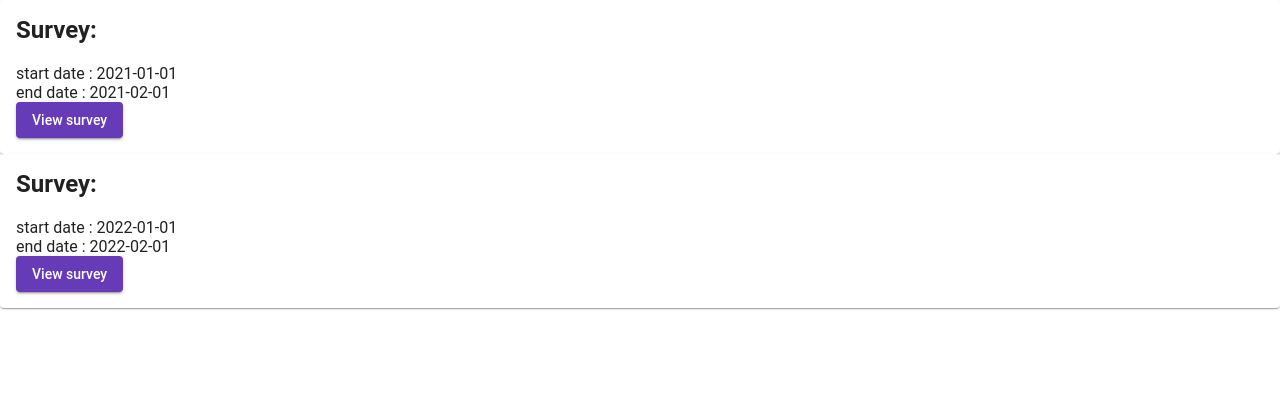
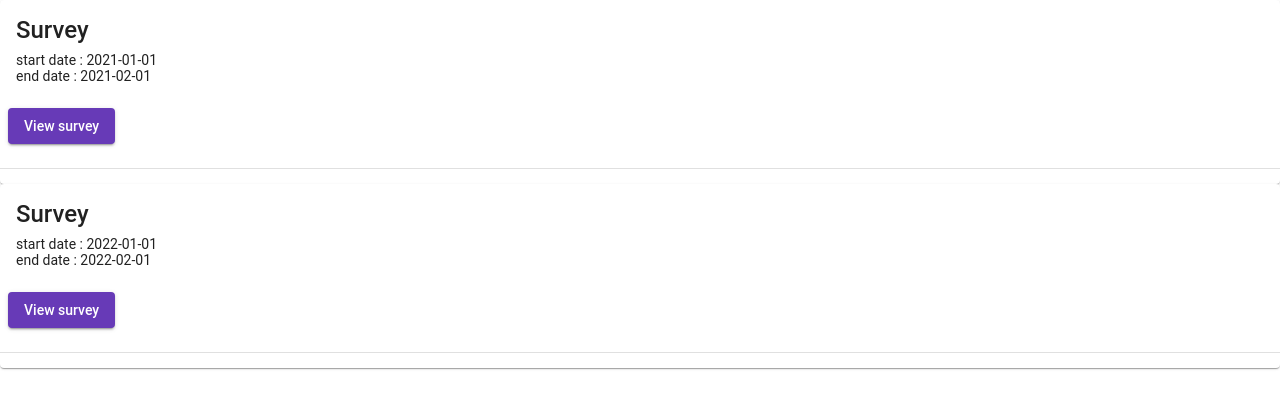
Before and after one commit to inwebca/angular-pof2, an Angular app: page / in a window 1280 px wide. Shown: the top 408 px of the page. Built offline with nearby package versions, Linux system fonts and the light colour scheme.

Commit message:
2 files modified

```diff
--- a/src/app/app.module.ts
+++ b/src/app/app.module.ts
@@ -2,6 +2,7 @@ import { NgModule } from "@angular/core";
 import { BrowserModule } from "@angular/platform-browser";
 import { CommonModule } from "@angular/common";
 import { FormsModule } from "@angular/forms";
+import { MatDividerModule } from "@angular/material/divider";
 import { MatCardModule } from "@angular/material/card";
 import { MatButtonModule } from "@angular/material/button";
 import { MatSelectModule } from "@angular/material/select";
@@ -32,7 +33,8 @@ import { SurveyStepperComponent } from "./survey-stepper-component/survey-steppe
     BrowserAnimationsModule,
     ReactiveFormsModule,
     MatButtonModule,
-    MatCardModule
+    MatCardModule,
+    MatDividerModule
   ],
   declarations: [
     AppComponent,
--- a/src/app/survey-component/survey-component.html
+++ b/src/app/survey-component/survey-component.html
@@ -1,10 +1,13 @@
-<div *ngFor="let survey of driverSurveys$ | async">
-  <mat-card>
-    <h2>Survey:</h2>
+<mat-card *ngFor="let survey of driverSurveys$ | async">
+  <mat-card-title>Survey</mat-card-title>
+  <mat-card-content>
     <div>start date : {{survey.startDate}}</div>
     <div>end date : {{survey.endDate}}</div>
+  </mat-card-content>
+  <mat-card-actions>
     <button mat-raised-button color="primary" (click)="onClick(survey.id)">
       View survey
     </button>
-  </mat-card>
-</div>
+  </mat-card-actions>
+  <mat-divider></mat-divider>
+</mat-card>
```
